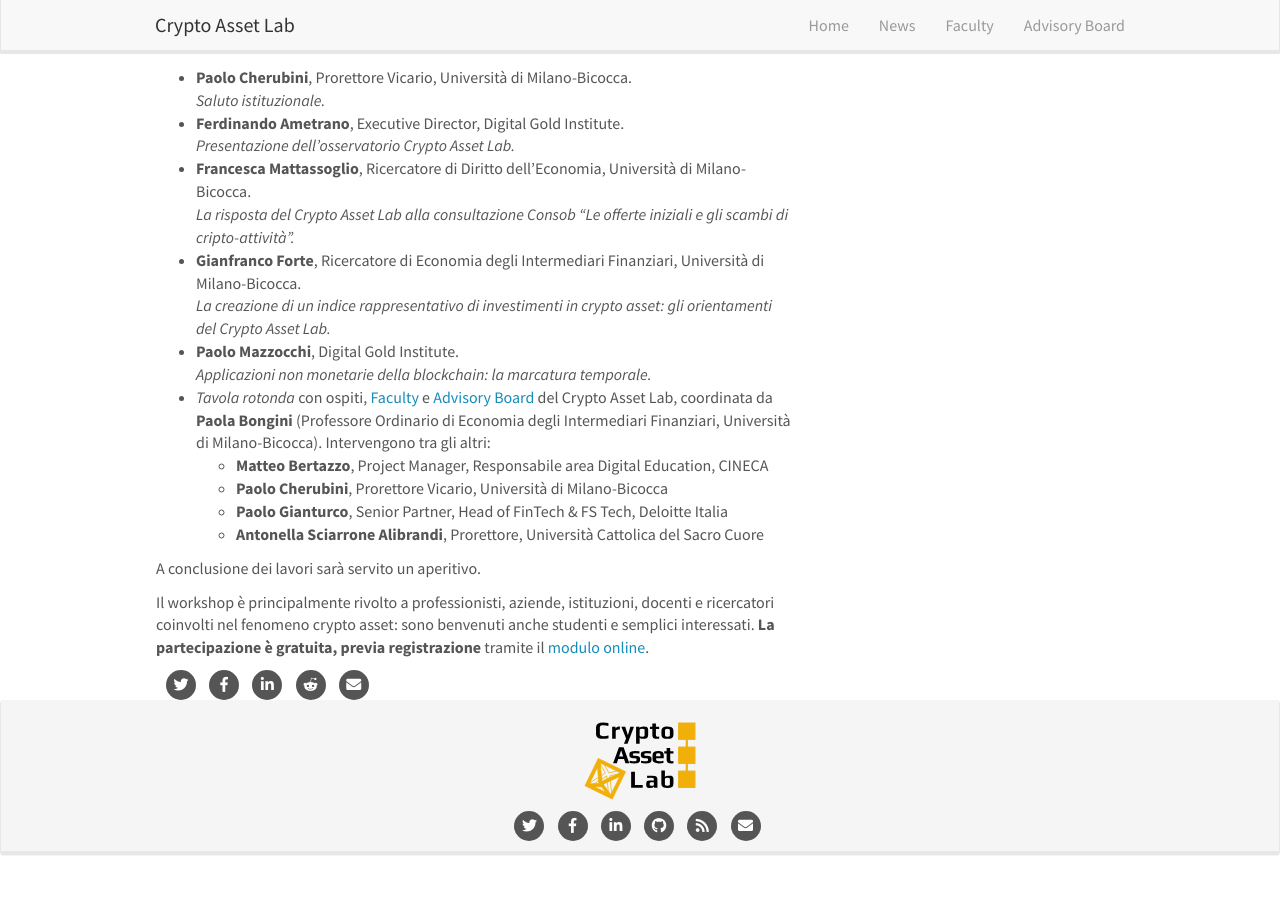
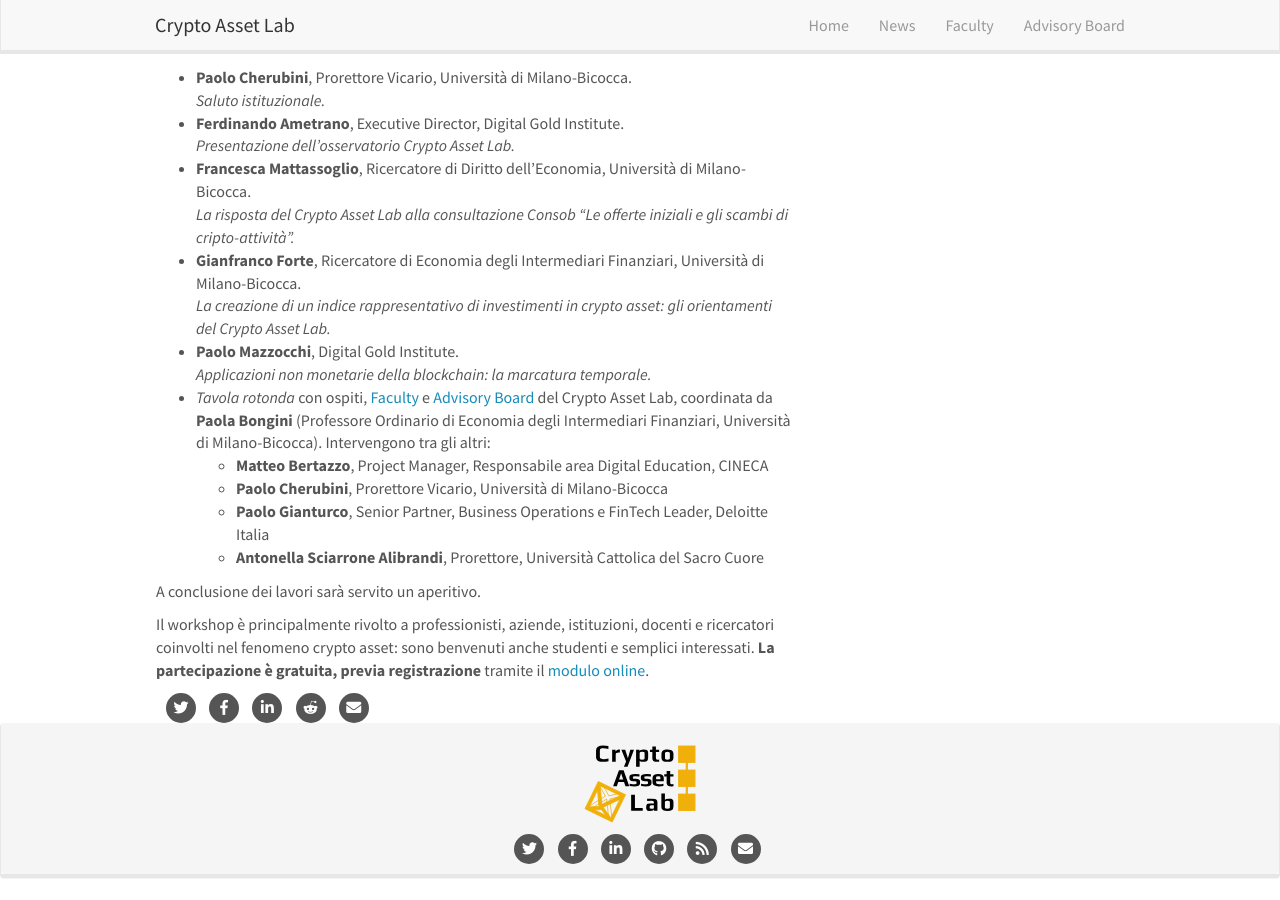
Before and after one commit to cryptoassetlab/cryptoassetlab.github.io, a Jekyll site: the page built from _posts/2019-05-10-presentation.md, in a window 1280 px wide and 900 px high, scrolled down 695 px. Built offline with Jekyll 4.4.1, drawn with Linux system fonts in a browser that asks for light colours; nearby versions of some CDN libraries; before the commit the page ends 1572 px from its top, so only the background shows below that.

Commit message:
small fix

```diff
--- a/_posts/2019-05-10-presentation.md
+++ b/_posts/2019-05-10-presentation.md
@@ -32,7 +32,7 @@
 - *Tavola rotonda* con ospiti, [Faculty](/faculty/) e [Advisory Board](/advisory-board/) del Crypto Asset Lab, coordinata da **Paola Bongini** (Professore Ordinario di Economia degli Intermediari Finanziari, Università di Milano-Bicocca). Intervengono tra gli altri:
   - **Matteo Bertazzo**, Project Manager, Responsabile area Digital Education, CINECA
   - **Paolo Cherubini**, Prorettore Vicario, Università di Milano-Bicocca
-  - **Paolo Gianturco**, Senior Partner, Head of FinTech & FS Tech, Deloitte Italia
+  - **Paolo Gianturco**, Senior Partner, Business Operations e FinTech Leader, Deloitte Italia
   - **Antonella Sciarrone Alibrandi**, Prorettore, Università Cattolica del Sacro Cuore
 
 A conclusione dei lavori sarà servito un aperitivo.
```
